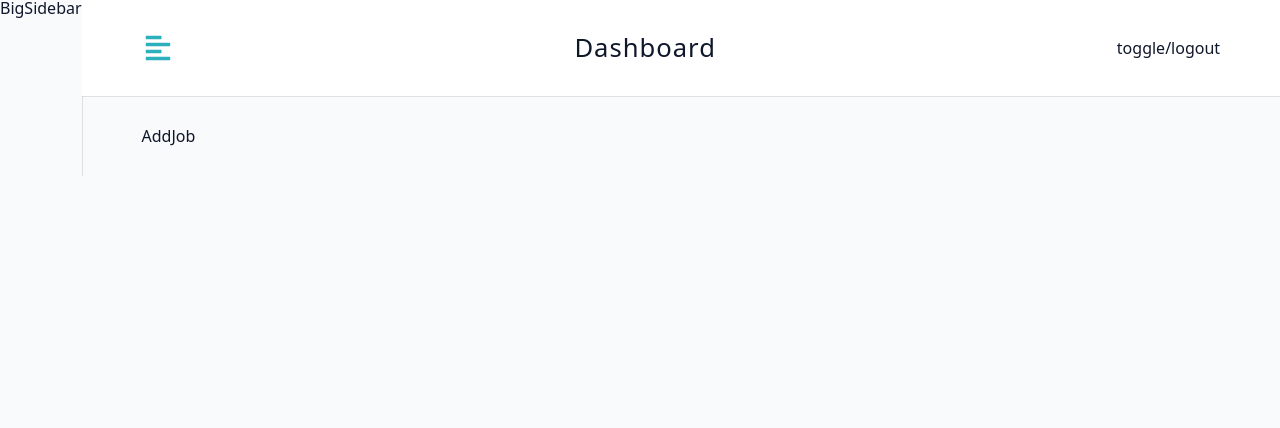
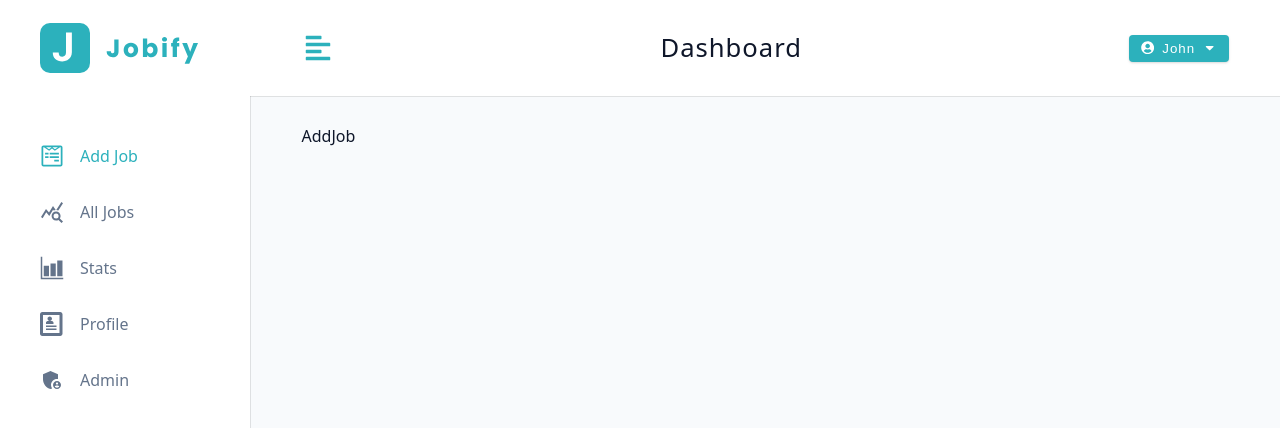
Before and after one commit to sarevir/mern-jobify_client, a React (Vite) app: page /dashboard in a window 1280 px wide. Shown: the top 428 px of the page. Built offline with nearby package versions, Linux system fonts and the light colour scheme.

Commit message:
Section 8:48. Logout Container

```diff
--- a/src/components/BigSidebar.jsx
+++ b/src/components/BigSidebar.jsx
@@ -1,6 +1,25 @@
 import Wrapper from "../assets/wrappers/BigSidebar";
+import NavLinks from "./NavLinks";
+import Logo from "./Logo";
+import { useDashboardContext } from "../pages/DashboardLayout";
 
 const BigSidebar = () => {
-  return <Wrapper>BigSidebar</Wrapper>;
+  const { showSidebar } = useDashboardContext();
+  return (
+    <Wrapper>
+      <div
+        className={
+          showSidebar ? "sidebar-container " : "sidebar-container show-sidebar"
+        }
+      >
+        <div className="content">
+          <header>
+            <Logo />
+          </header>
+          <NavLinks isBigSidebar />
+        </div>
+      </div>
+    </Wrapper>
+  );
 };
 export default BigSidebar;
--- /dev/null
+++ b/src/components/LogoutContainer.jsx
@@ -0,0 +1,29 @@
+import { FaUserCircle, FaCaretDown } from "react-icons/fa";
+import Wrapper from "../assets/wrappers/LogoutContainer";
+import { useState } from "react";
+import { useDashboardContext } from "../pages/DashboardLayout";
+
+const LogoutContainer = () => {
+  const [showLogout, setShowLogout] = useState(false);
+  const { user, logoutUser } = useDashboardContext();
+
+  return (
+    <Wrapper>
+      <button
+        type="button"
+        className="btn logout-btn"
+        onClick={() => setShowLogout(!showLogout)}
+      >
+        <FaUserCircle />
+        {user?.name}
+        <FaCaretDown />
+      </button>
+      <div className={showLogout ? "dropdown show-dropdown" : "dropdown"}>
+        <button type="button" className="dropdown-btn" onClick={logoutUser}>
+          logout
+        </button>
+      </div>
+    </Wrapper>
+  );
+};
+export default LogoutContainer;
--- /dev/null
+++ b/src/components/NavLinks.jsx
@@ -0,0 +1,27 @@
+import { useDashboardContext } from "../pages/DashboardLayout";
+import links from "../utils/links";
+import { NavLink } from "react-router-dom";
+
+const NavLinks = ({ isBigSidebar }) => {
+  const { toggleSidebar, user } = useDashboardContext();
+  return (
+    <div className="nav-links">
+      {links.map((link) => {
+        const { text, path, icon } = link;
+        return (
+          <NavLink
+            to={path}
+            key={text}
+            className="nav-link"
+            onClick={isBigSidebar ? null : toggleSidebar}
+            end
+          >
+            <span className="icon">{icon}</span>
+            {text}
+          </NavLink>
+        );
+      })}
+    </div>
+  );
+};
+export default NavLinks;
--- a/src/components/Navbar.jsx
+++ b/src/components/Navbar.jsx
@@ -2,6 +2,8 @@
 import { FaAlignLeft } from "react-icons/fa";
 import Logo from "./Logo";
 import { useDashboardContext } from "../pages/DashboardLayout";
+import LogoutContainer from "./LogoutContainer";
+
 const Navbar = () => {
   const { toggleSidebar } = useDashboardContext();
   return (
@@ -14,7 +16,9 @@
           <Logo />
           <h4 className="logo-text">dashboard</h4>
         </div>
-        <div className="btn-container">toggle/logout</div>
+        <div className="btn-container">
+          <LogoutContainer />
+        </div>
       </div>
     </Wrapper>
   );
--- a/src/components/SmallSidebar.jsx
+++ b/src/components/SmallSidebar.jsx
@@ -2,8 +2,9 @@
 import Wrapper from "../assets/wrappers/SmallSidebar";
 import { useDashboardContext } from "../pages/DashboardLayout";
 import Logo from "./Logo";
-import links from "../utils/Links";
+import links from "../utils/links";
 import { NavLink } from "react-router-dom";
+import NavLinks from "./NavLinks";
 
 const SmallSidebar = () => {
   const { showSidebar, toggleSidebar } = useDashboardContext();
@@ -22,23 +23,7 @@
           <header>
             <Logo />
           </header>
-          <div className="nav-links">
-            {links.map((link) => {
-              const { text, path, icon } = link;
-              return (
-                <NavLink
-                  to={path}
-                  key={text}
-                  className="nav-link"
-                  onClick={toggleSidebar}
-                  end
-                >
-                  <span className="icon">{icon}</span>
-                  {text}
-                </NavLink>
-              );
-            })}
-          </div>
+          <NavLinks />
         </div>
       </div>
     </Wrapper>
```
